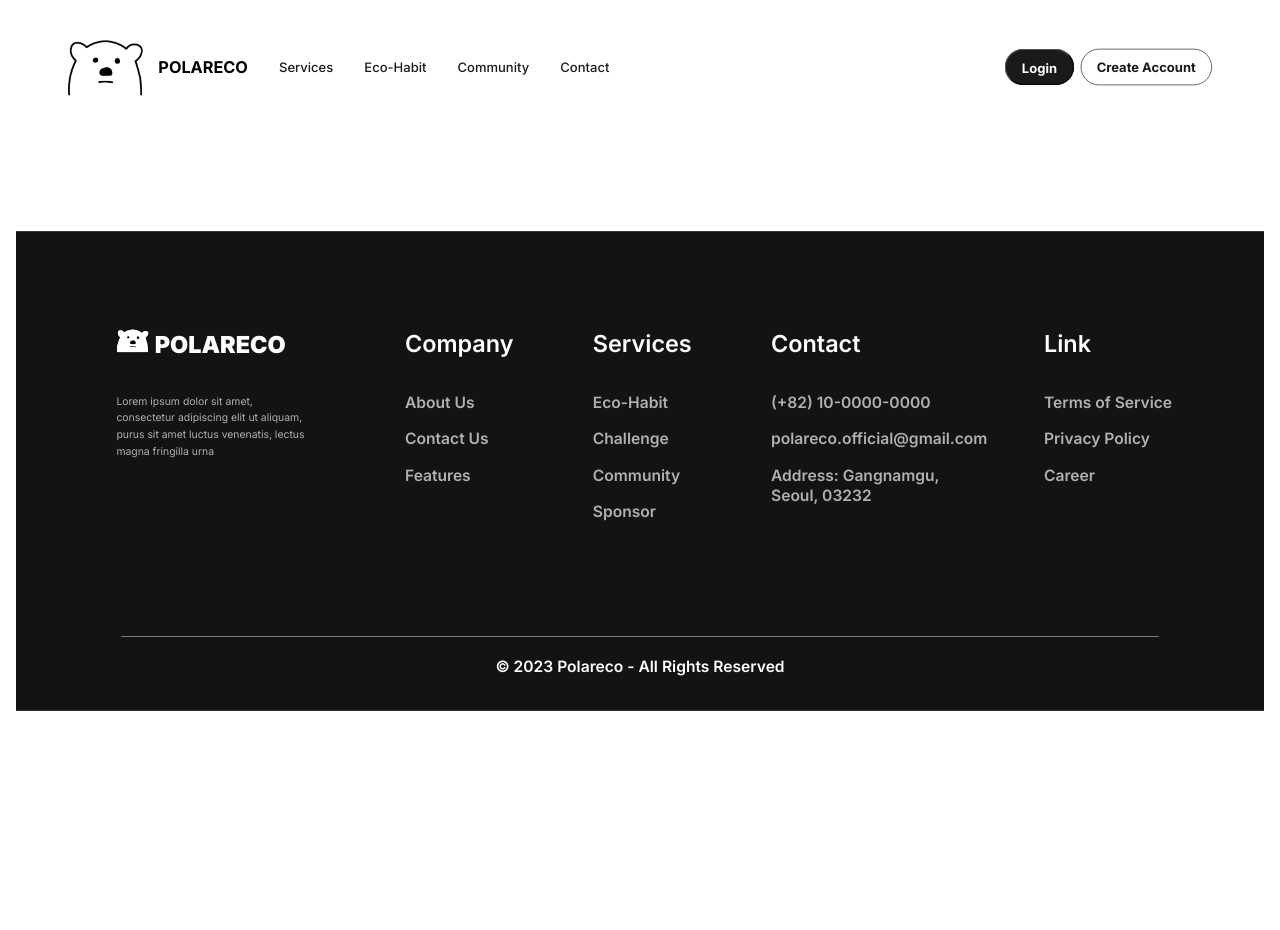
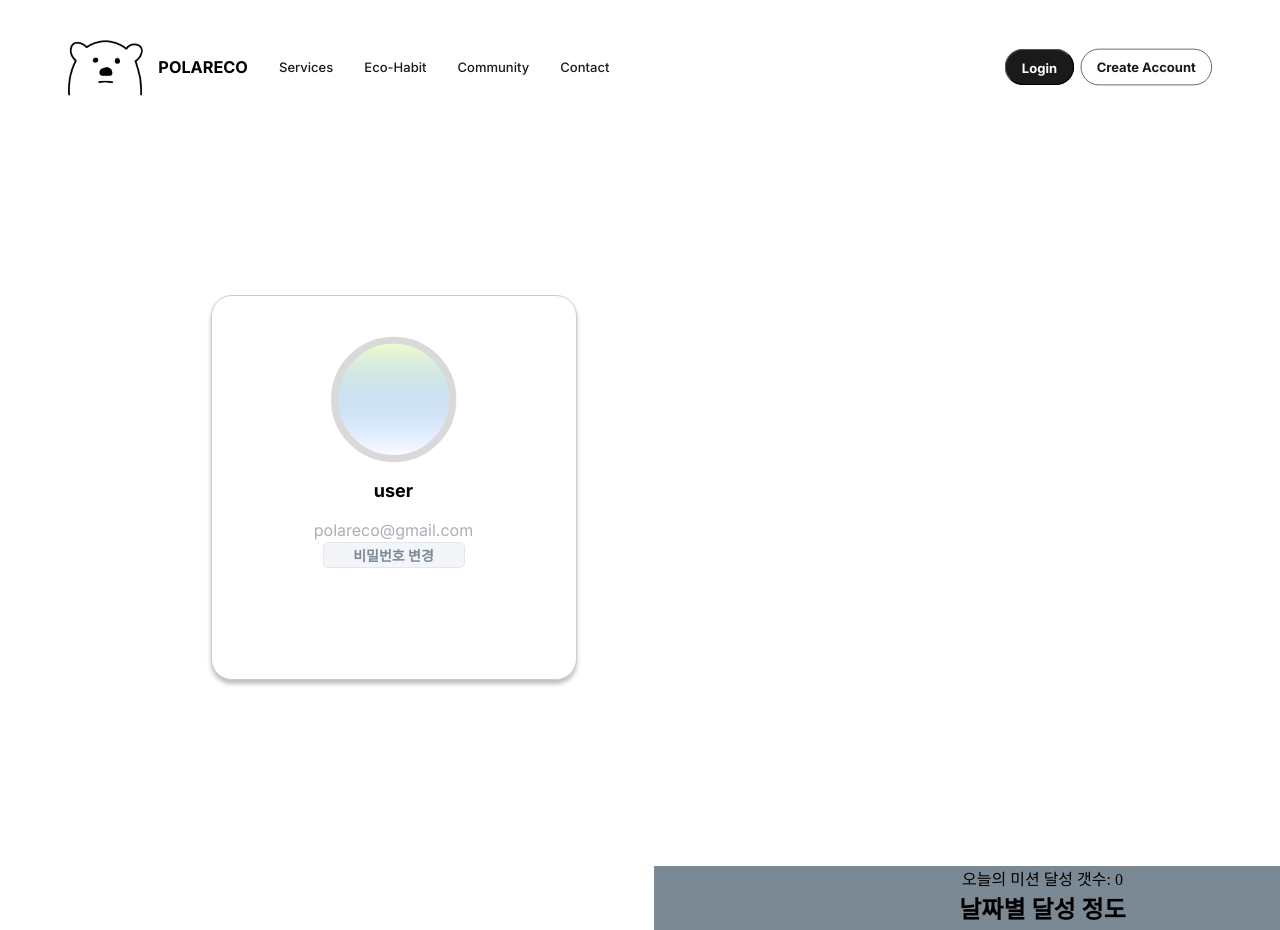
Before and after one commit to codestates-seb/seb45_main_018, a React (Vite) app in the folder ecoders-front/: page /myinfo in a window 1280 px wide. Shown: the top 930 px of the page. Before the commit the page ends 840 px from the top, so only its background shows below. Built offline with nearby package versions, Linux system fonts and the light colour scheme; no server answers; a web font is replaced by a local one.

Commit message:
feat: 회원가입 페이지 자체 회원가입 구현 완료

```diff
--- a/ecoders-front/src/App.tsx
+++ b/ecoders-front/src/App.tsx
@@ -5,7 +5,7 @@ import './App.css';
 import Main from './pages/Main';
 import Footer from './components/atoms/Footer';
 import Header from './components/atoms/Header';
-// import MyInfo from './pages/Myinfo';
+import MyInfo from './pages/Myinfo';
 import Service from './pages/Service';
 import Contact from './pages/Contact';
 import LoginPage from './pages/LoginPage';
@@ -17,7 +17,7 @@ function App() {
         <Header />
           <Routes>
             <Route path="/" element={<Main />} />
-            {/* <Route path="/myinfo" element={<MyInfo />} /> */}
+            <Route path="/myinfo" element={<MyInfo />} />
             <Route path="/service" element={<Service />}/>
             <Route path="/contact" element={<Contact />}/>
             <Route path="/login" element={<LoginPage />} />
--- a/ecoders-front/src/pages/Myinfo.tsx
+++ b/ecoders-front/src/pages/Myinfo.tsx
@@ -1,127 +1,127 @@
-// import { useState, useEffect } from 'react';
-// import axios from 'axios';
-// import styled from 'styled-components';
-// import profileImg from '../assets/ProfileImage.svg';
+import { useState, useEffect } from 'react';
+import axios from 'axios';
+import styled from 'styled-components';
+import profileImg from '../assets/ProfileImage.svg';
 
-// const MyInfo = () => {
-//   const [data, setData] = useState({
-//     username: 'user',
-//     email: 'polareco@gmail.com',
-//     profileImage: { profileImg },
-//     day: 'Mon',
-//     todayMissionCount: 0,
-//     achievement: { //6단계(0-5)
-//       Mon: 0,
-//       Tue: 0,
-//       Wed: 0,
-//       Thur: 0,
-//       Fri: 0,
-//       Sat: 0,
-//       Sun: 0,
-//     },
-//     badges: {
-//       '북극곰 연인': false,
-//       '가까운 거리 탐험가': false,
-//       '스탬프 수집가': false,
-//       '티끌모아 피카츄': false,
-//       '세상의 소금': false,
-//       '대지의 어머니': false,
-//     },
-//   });
+const MyInfo = () => {
+  const [data, setData] = useState({
+    username: 'user',
+    email: 'polareco@gmail.com',
+    profileImage: { profileImg },
+    day: 'Mon',
+    todayMissionCount: 0,
+    achievement: { //6단계(0-5)
+      Mon: 0,
+      Tue: 0,
+      Wed: 0,
+      Thur: 0,
+      Fri: 0,
+      Sat: 0,
+      Sun: 0,
+    },
+    badges: {
+      '북극곰 연인': false,
+      '가까운 거리 탐험가': false,
+      '스탬프 수집가': false,
+      '티끌모아 피카츄': false,
+      '세상의 소금': false,
+      '대지의 어머니': false,
+    },
+  });
 
-//   useEffect(() => {
-//     axios
-//       .get('/api/myinfo')
-//       .then(res => {
-//         setData(res.data);
-//       })
-//       .catch((error) => {
-//         console.log('데이터를 불러오는데 실패했습니다.');
-//       });
-//   }, []);
+  useEffect(() => {
+    axios
+      .get('/api/myinfo')
+      .then(res => {
+        setData(res.data);
+      })
+      .catch((error) => {
+        console.log('데이터를 불러오는데 실패했습니다.');
+      });
+  }, []);
 
-//   return (
-//     <div>
-//       <MyInfoContainer>
-//         <ProfileImg src={profileImg} />
-//         <Username>{data.username}</Username>
-//         <Email>{data.email}</Email>
-//         <PasswordReset>비밀번호 변경</PasswordReset>
-//       </MyInfoContainer>
-//       <StampContainer>
-//         <p>오늘의 미션 달성 갯수: {data.todayMissionCount}</p>
-//         <div>
-//         <h2>날짜별 달성 정도</h2>
-//         </div>
-//         <div>
-//         <h2>뱃지</h2>
-//         </div>
-//       </StampContainer>
-//     </div>
-//   );
-// };
+  return (
+    <div>
+      <MyInfoContainer>
+        <ProfileImg src={profileImg} />
+        <Username>{data.username}</Username>
+        <Email>{data.email}</Email>
+        <PasswordReset>비밀번호 변경</PasswordReset>
+      </MyInfoContainer>
+      <StampContainer>
+        <p>오늘의 미션 달성 갯수: {data.todayMissionCount}</p>
+        <div>
+        <h2>날짜별 달성 정도</h2>
+        </div>
+        <div>
+        <h2>뱃지</h2>
+        </div>
+      </StampContainer>
+    </div>
+  );
+};
 
-// export default MyInfo;
+export default MyInfo;
 
-// const MyInfoContainer = styled.div`
-//   border-radius: 21px;
-//   border: 1px solid #ccc;
-//   background: #fff;
-//   box-shadow: 0px 4px 4px 0px rgba(0, 0, 0, 0.25);
-//   width: 366px;
-//   height: 385px;
-//   margin-left: 362px;
-//   margin-top: 193px;
-//   display: flex;
-//   flex-direction: column;
-//   align-items: center;
-// `;
+const MyInfoContainer = styled.div`
+  border-radius: 21px;
+  border: 1px solid #ccc;
+  background: #fff;
+  box-shadow: 0px 4px 4px 0px rgba(0, 0, 0, 0.25);
+  width: 366px;
+  height: 385px;
+  margin-left: 362px;
+  margin-top: 193px;
+  display: flex;
+  flex-direction: column;
+  align-items: center;
+`;
 
-// const ProfileImg = styled.img`
-//   width: 128px;
-//   height: 128px;
-//   margin-top: 40px;
-// `;
+const ProfileImg = styled.img`
+  width: 128px;
+  height: 128px;
+  margin-top: 40px;
+`;
 
-// const Username = styled.div`
-//   color: #000;
-//   text-align: center;
-//   font-family: 'Inter';
-//   font-size: 18px;
-//   font-style: normal;
-//   font-weight: 700;
-//   line-height: 54px; /* 300% */
-// `;
+const Username = styled.div`
+  color: #000;
+  text-align: center;
+  font-family: 'Inter';
+  font-size: 18px;
+  font-style: normal;
+  font-weight: 700;
+  line-height: 54px; /* 300% */
+`;
 
-// const Email = styled.div`
-//   color: #abafb3;
-//   text-align: center;
-//   font-family: 'Inter';
-//   font-size: 16px;
-//   font-style: normal;
-//   font-weight: 400;
-//   line-height: 24px; /* 150% */
-// `;
+const Email = styled.div`
+  color: #abafb3;
+  text-align: center;
+  font-family: 'Inter';
+  font-size: 16px;
+  font-style: normal;
+  font-weight: 400;
+  line-height: 24px; /* 150% */
+`;
 
-// const PasswordReset = styled.button`
-//   border-radius: 5px;
-//   border: 1px solid #e4e6ef;
-//   background: #f4f5f8;
-//   width: 142px;
-//   height: 26px;
-//   color: #7b8994;
-//   text-align: center;
-//   font-family: 'Inter';
-//   font-size: 14px;
-//   font-style: normal;
-//   font-weight: 700;
-//   line-height: normal;
-// `;
+const PasswordReset = styled.button`
+  border-radius: 5px;
+  border: 1px solid #e4e6ef;
+  background: #f4f5f8;
+  width: 142px;
+  height: 26px;
+  color: #7b8994;
+  text-align: center;
+  font-family: 'Inter';
+  font-size: 14px;
+  font-style: normal;
+  font-weight: 700;
+  line-height: normal;
+`;
 
-// const StampContainer = styled.div`
-//   width: 778px;
-//   height: 672px;
-//   margin-left: 805px;
-//   margin-top: 186px;
-//   background-color: #7b8994;
-// `;
+const StampContainer = styled.div`
+  width: 778px;
+  height: 672px;
+  margin-left: 805px;
+  margin-top: 186px;
+  background-color: #7b8994;
+`;
```
